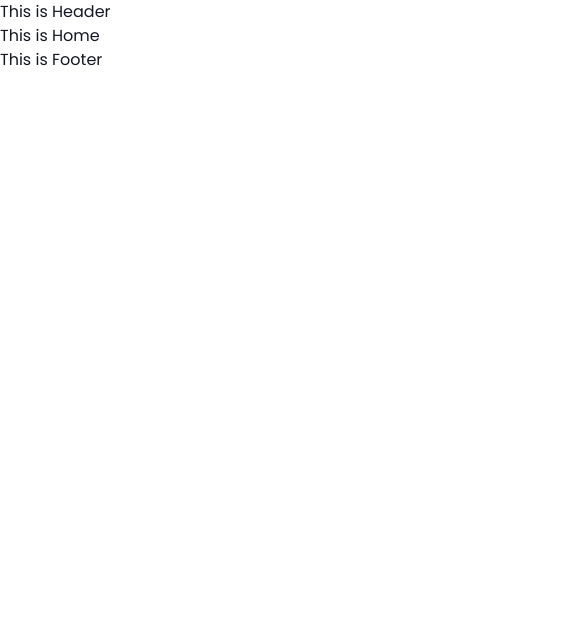
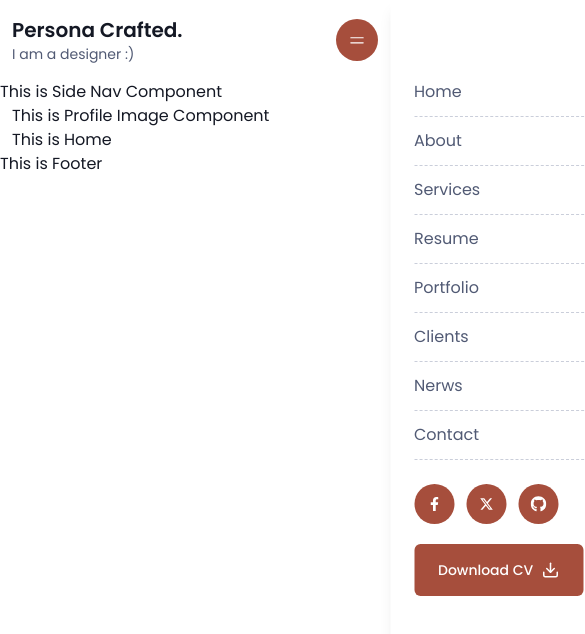
Before and after one commit to AbrarulRhythm/persona-crafted, a React (Vite) app: page / in a window 390 px wide. Shown: the top 634 px of the page, 585 px wide, since content can reach past the window. Built offline with nearby package versions, Linux system fonts and the light colour scheme.

Commit message:
added header

```diff
--- a/src/components/Header/Header.jsx
+++ b/src/components/Header/Header.jsx
@@ -1,10 +1,70 @@
-import React from 'react';
+import React, { useState } from 'react';
+import { AiOutlineClose } from 'react-icons/ai';
+import { FaFacebookF, FaGithub } from 'react-icons/fa';
+import { FaXTwitter } from 'react-icons/fa6';
+import { FiDownload } from 'react-icons/fi';
+import { HiBars2 } from 'react-icons/hi2';
+import { Link } from 'react-router';
+import { navigationData } from '../../data/navigationData';
 
 const Header = () => {
+
+    const [openSideMenu, setOpenSideMenu] = useState(false);
+
     return (
-        <div>
-            <h1>This is Header</h1>
-        </div>
+        <header className='header py-4 md:py-6'>
+            <div className='container'>
+                <nav className='primary-menu'>
+                    <div className='flex flex-wrap -mx-3 items-center'>
+                        <div className='w-8/12 md:w-6/12 px-3'>
+                            {/* Logo */}
+                            <Link to='/' className='hover:opacity-65 duration-300' title='Persona Crafted.'>
+                                <h4 className='text-xl md:text-2xl font-semibold mb-0 md:mb-1'>Persona Crafted.</h4>
+                                <span className='block text-sm'>I am a designer :)</span>
+                            </Link>
+                            {/* Logo end */}
+                        </div>
+                        <div className='w-4/12 md:w-6/12 px-3 flex justify-end items-center'>
+
+                            {/* Nav Toggle Button */}
+                            <div onClick={() => setOpenSideMenu(!openSideMenu)} className='z-40 flex w-[42px] h-[42px] lg:hidden justify-center items-center rounded-full text-base text-white bg-primary hover:bg-primary-hover-dark duration-300'>
+                                {openSideMenu ? <AiOutlineClose /> : <HiBars2 className='text-lg' />}
+                            </div>
+                            {/* Nav Toggler End */}
+
+                            <div className={`w-[65%] md:w-[50%] duration-700 lg:w-auto h-screen lg:h-auto absolute lg:static right-0 top-0 bottom-0 bg-white lg:bg-transparent p-6 lg:p-0 shadow-lg lg:shadow-none ${openSideMenu ? '' : 'translate-x-full lg:translate-none'}`}>
+                                <ul className='block lg:hidden mt-11'>
+                                    {
+                                        navigationData.map((data) => {
+                                            return (
+                                                <li key={data.id} className='py-3 border-b border-dashed border-border'>
+                                                    <Link to={data.path}>{data.name}</Link>
+                                                </li>
+                                            )
+                                        })
+                                    }
+                                </ul>
+
+                                <div className='lg:flex items-center mt-6 lg:mt-0'>
+                                    <div className='flex items-center gap-3'>
+                                        <a href='/' target='_blank' className='w-[40px] h-[40px] flex justify-center items-center rounded-full text-sm text-white bg-primary hover:bg-primary-hover-dark duration-300'>
+                                            <FaFacebookF />
+                                        </a>
+                                        <a href='/' target='_blank' className='w-[40px] h-[40px] flex justify-center items-center rounded-full text-sm text-white bg-primary hover:bg-primary-hover-dark duration-300'>
+                                            <FaXTwitter />
+                                        </a>
+                                        <a href='/' target='_blank' className='w-[40px] h-[40px] flex justify-center items-center rounded-full text-base text-white bg-primary hover:bg-primary-hover-dark duration-300'>
+                                            <FaGithub />
+                                        </a>
+                                    </div>
+                                    <button className='mt-5 lg:mt-0 ml-0 lg:ml-4 h-fit flex items-center gap-2 font-medium bg-primary hover:bg-primary-hover-dark duration-300 py-4 px-6 text-white text-sm rounded-md'>Download CV <FiDownload className='text-lg' /></button>
+                                </div>
+                            </div>
+                        </div>
+                    </div>
+                </nav>
+            </div>
+        </header>
     );
 };
 
--- /dev/null
+++ b/src/components/ProfileImage/ProfileImage.jsx
@@ -0,0 +1,11 @@
+import React from 'react';
+
+const ProfileImage = () => {
+    return (
+        <div>
+            <h1>This is Profile Image Component</h1>
+        </div>
+    );
+};
+
+export default ProfileImage;
--- /dev/null
+++ b/src/components/SideNav/SideNav.jsx
@@ -0,0 +1,11 @@
+import React from 'react';
+
+const SideNav = () => {
+    return (
+        <div>
+            <h1>This is Side Nav Component</h1>
+        </div>
+    );
+};
+
+export default SideNav;
--- /dev/null
+++ b/src/data/navigationData.js
@@ -0,0 +1,12 @@
+const navigationData = [
+    { id: 1, name: "Home", path: "/" },
+    { id: 2, name: "About", path: "/about" },
+    { id: 3, name: "Services", path: "/services" },
+    { id: 4, name: "Resume", path: "/resume" },
+    { id: 5, name: "Portfolio", path: "/portfolio" },
+    { id: 6, name: "Clients", path: "/clients" },
+    { id: 7, name: "Nerws", path: "/nerws" },
+    { id: 8, name: "Contact", path: "/contact" }
+];
+
+export { navigationData };
--- a/src/index.css
+++ b/src/index.css
@@ -11,6 +11,8 @@
     --breakpoint-xxl: 1400px;
 
     --color-primary: #A64E3C;
+    --color-primary-hover-light: #BA7466;
+    --color-primary-hover-dark: #8B2B18;
     --color-heading: #141824;
     --color-body: #515A74;
     --color-border: #CACEDA;
--- a/src/pages/Root/Root.jsx
+++ b/src/pages/Root/Root.jsx
@@ -1,14 +1,30 @@
 import React from 'react';
 import Header from '../../components/Header/Header';
 import Footer from '../../components/Footer/Footer';
+import ProfileImage from '../../components/ProfileImage/ProfileImage';
+import SideNav from '../../components/SideNav/SideNav';
 import { Outlet } from 'react-router';
 
 const Root = () => {
     return (
         <div className='main-wrapper'>
             <Header></Header>
+            <SideNav></SideNav>
             <main id='content' className='site-main'>
-                <Outlet></Outlet>
+                <section className='content-area'>
+                    <div className='container'>
+                        <div className='flex flex-wrap -mx-3'>
+                            {/* Profile Image */}
+                            <div className='w-full lg:w-4/12 px-3'>
+                                <ProfileImage></ProfileImage>
+                            </div>
+                            {/* Profile Image End */}
+                            <div className='w-full lg:w-8/12 px-3'>
+                                <Outlet></Outlet>
+                            </div>
+                        </div>
+                    </div>
+                </section>
             </main>
             <Footer></Footer>
         </div>
```
